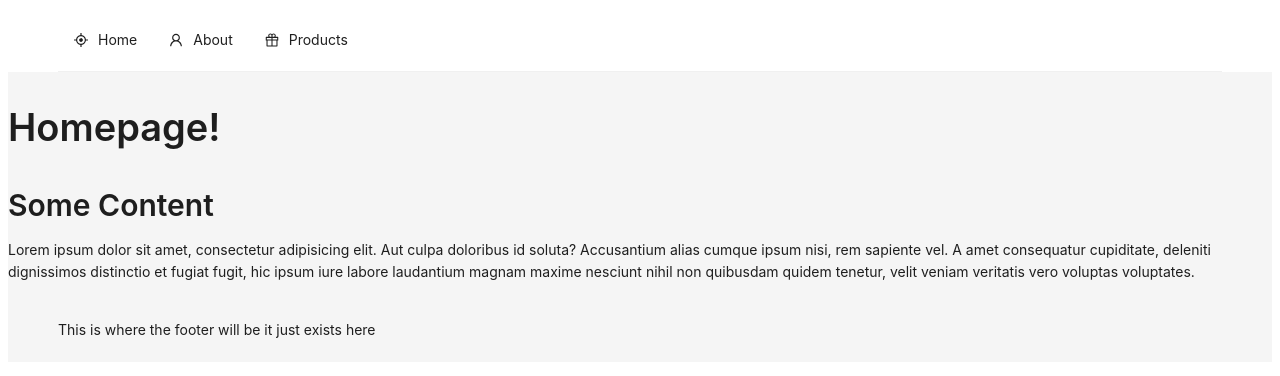
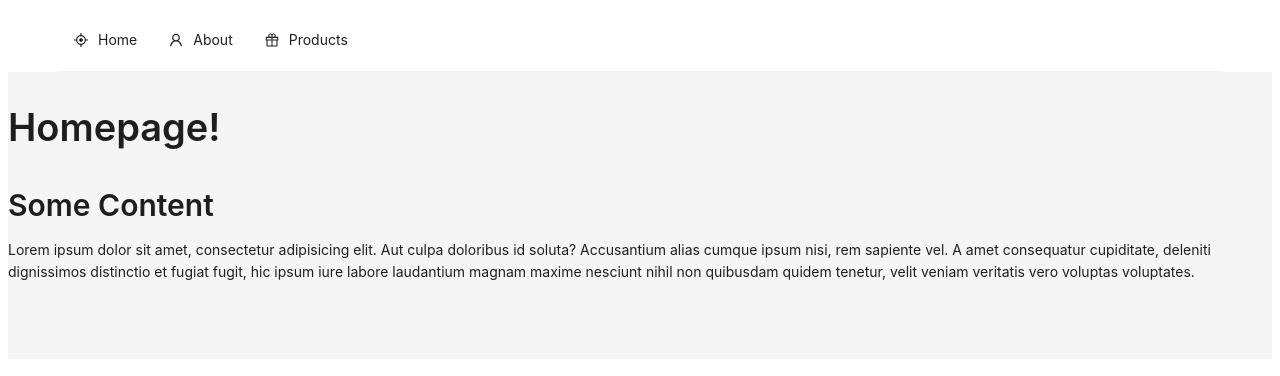
Before and after one commit to lsapundzic/b2b-store-frontend, a Next.js app: page / in a window 1280 px wide. Shown: the top 376 px of the page. Built offline with nearby package versions, Linux system fonts and the light colour scheme.

Commit message:
Footer not displaying content

```diff
--- a/app/components/Footer.jsx
+++ /dev/null
@@ -1,3 +0,0 @@
-export default function Footer() {
-    return <div>This is where the footer will be</div>;
-}
--- /dev/null
+++ b/app/components/FooterC.jsx
@@ -0,0 +1,12 @@
+import { Typography } from "antd";
+import Paragraph from "antd/es/skeleton/Paragraph";
+
+export default function Footerc() {
+  return (
+    <div>
+      <Typography>
+        <Paragraph>Footer content</Paragraph>
+      </Typography>
+    </div>
+  );
+}
--- a/app/layout.js
+++ b/app/layout.js
@@ -6,6 +6,7 @@ import { Inter } from "next/font/google";
 // Project components
 import { Layout, Space } from "antd";
 import Navbar from "@/app/components/Navbar";
+import Footerc from "./components/FooterC";
 
 const { Header, Footer, Content } = Layout;
 
@@ -39,8 +40,10 @@ export default function RootLayout({ children }) {
               <Navbar />
             </Header>
             <Content>{children}</Content>
+
+            {/* TODO: Footer is producing <ul> & not displaying content */}
             <Footer>
-              This is where the footer will be it just exists here
+              <Footerc />
             </Footer>
           </Layout>
         </Space>
```
